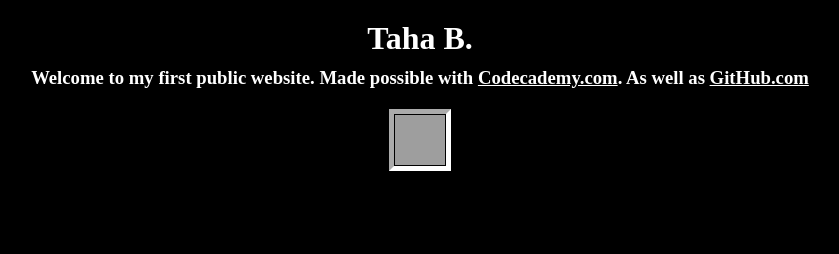
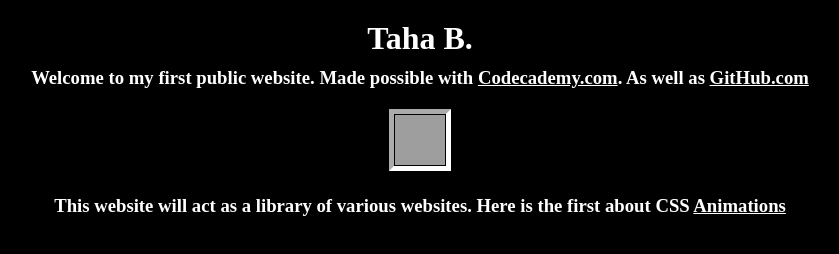
Before and after one commit to Coding-Intern/coding-intern.github.io, a plain HTML site: page index.html in a window 1280 px wide. Shown: the whole page, without its empty margins (220-1059 px from the left). Drawn offline with Linux system fonts and the light colour scheme; grey boxes are pictures that could not be loaded.

Commit message:
Update index.html

```diff
--- a/index.html
+++ b/index.html
@@ -8,5 +8,8 @@
   <h1>Taha B.</h1>
   <h3>Welcome to my first public website. Made possible with <a href="https://www.codecademy.com">Codecademy.com</a>. As well as <a href="https://www.github.com">GitHub.com</a></h3>
 <img src="https://content.codecademy.com/articles/github-pages-via-web-app/happy-ice-cream.gif"/>
+  <br>
+  <h3>This website will act as a library of various websites. Here is the first about CSS <a href=
+"coding-intern.css-animation.io">Animations</a></h3>
 </body>
 </html>
```
